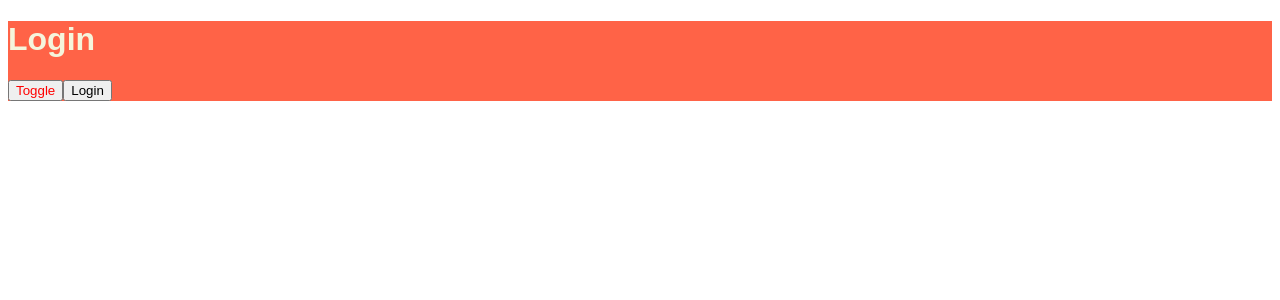
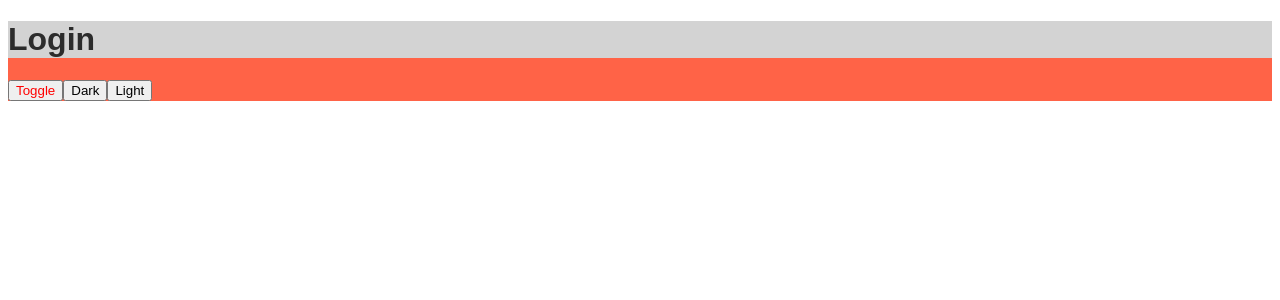
Before and after one commit to dev-t2/expo-kakao-friend-list, a React (Create React App) app: page / in a window 1280 px wide. Shown: the top 300 px of the page. Built offline with nearby package versions, Linux system fonts and the light colour scheme.

Commit message:
Light Theme and Dark Theme POC

```diff
--- a/src/App.tsx
+++ b/src/App.tsx
@@ -1,16 +1,27 @@
 import { memo } from 'react';
 import { useReactiveVar } from '@apollo/client';
+import { ThemeProvider } from 'styled-components';
 import { BrowserRouter as Router, Route, Switch } from 'react-router-dom';
 
-import { isLoggedInVar } from './apollo';
-import Home from './screen/Home';
-import Login from './screen/Login';
-import NotFound from './screen/NotFound';
+import { isDarkModeVar, isLoggedInVar } from './apollo';
+import { Home, Login, NotFound } from './screen';
+
+const lightTheme = {
+  fontColor: '#2c2c2c',
+  bgColor: 'lightgray',
+};
+
+const darkTheme = {
+  fontColor: 'lightgray',
+  bgColor: '#2c2c2c',
+};
 
 const App = () => {
+  const isDarkMode = useReactiveVar(isDarkModeVar);
   const isLoggedIn = useReactiveVar(isLoggedInVar);
 
   return (
+    <ThemeProvider theme={isDarkMode ? darkTheme : lightTheme}>
       <Router>
         <Switch>
           <Route path="/" exact>
@@ -22,6 +33,7 @@ const App = () => {
           </Route>
         </Switch>
       </Router>
+    </ThemeProvider>
   );
 };
 
--- a/src/apollo.ts
+++ b/src/apollo.ts
@@ -1,3 +1,4 @@
 import { makeVar } from '@apollo/client';
 
+export const isDarkModeVar = makeVar(false);
 export const isLoggedInVar = makeVar(false);
--- a/src/screen/Login.tsx
+++ b/src/screen/Login.tsx
@@ -2,7 +2,7 @@ import { useState } from 'react';
 import { memo, useCallback } from 'react';
 import styled from 'styled-components';
 
-import { isLoggedInVar } from '../apollo';
+import { isDarkModeVar } from '../apollo';
 
 const StyledContainer = styled.div({
   backgroundColor: 'tomato',
@@ -12,8 +12,9 @@ interface IStyledTitle {
   state: Boolean;
 }
 
-const StyledTitle = styled.h1<IStyledTitle>(({ state }) => ({
-  color: state ? 'palevioletred' : 'beige',
+const StyledTitle = styled.h1<IStyledTitle>(({ theme, state }) => ({
+  color: theme.fontColor,
+  backgroundColor: theme.bgColor,
   fontFamily: 'sans-serif',
 }));
 
@@ -28,15 +29,19 @@ const Login = () => {
     setState(prev => !prev);
   }, []);
 
-  const onClick = useCallback(() => {
-    isLoggedInVar(true);
-  }, []);
+  const onClick = useCallback(
+    (isDark: boolean) => () => {
+      isDarkModeVar(isDark);
+    },
+    []
+  );
 
   return (
     <StyledContainer>
       <StyledTitle state={state}>Login</StyledTitle>
       <StyledButton onClick={onToggle}>Toggle</StyledButton>
-      <button onClick={onClick}>Login</button>
+      <button onClick={onClick(true)}>Dark</button>
+      <button onClick={onClick(false)}>Light</button>
     </StyledContainer>
   );
 };
--- /dev/null
+++ b/src/screen/index.ts
@@ -0,0 +1,3 @@
+export { default as Home } from './Home';
+export { default as Login } from './Login';
+export { default as NotFound } from './NotFound';
```
Lines whose indentation alone changed are shown as unchanged.
